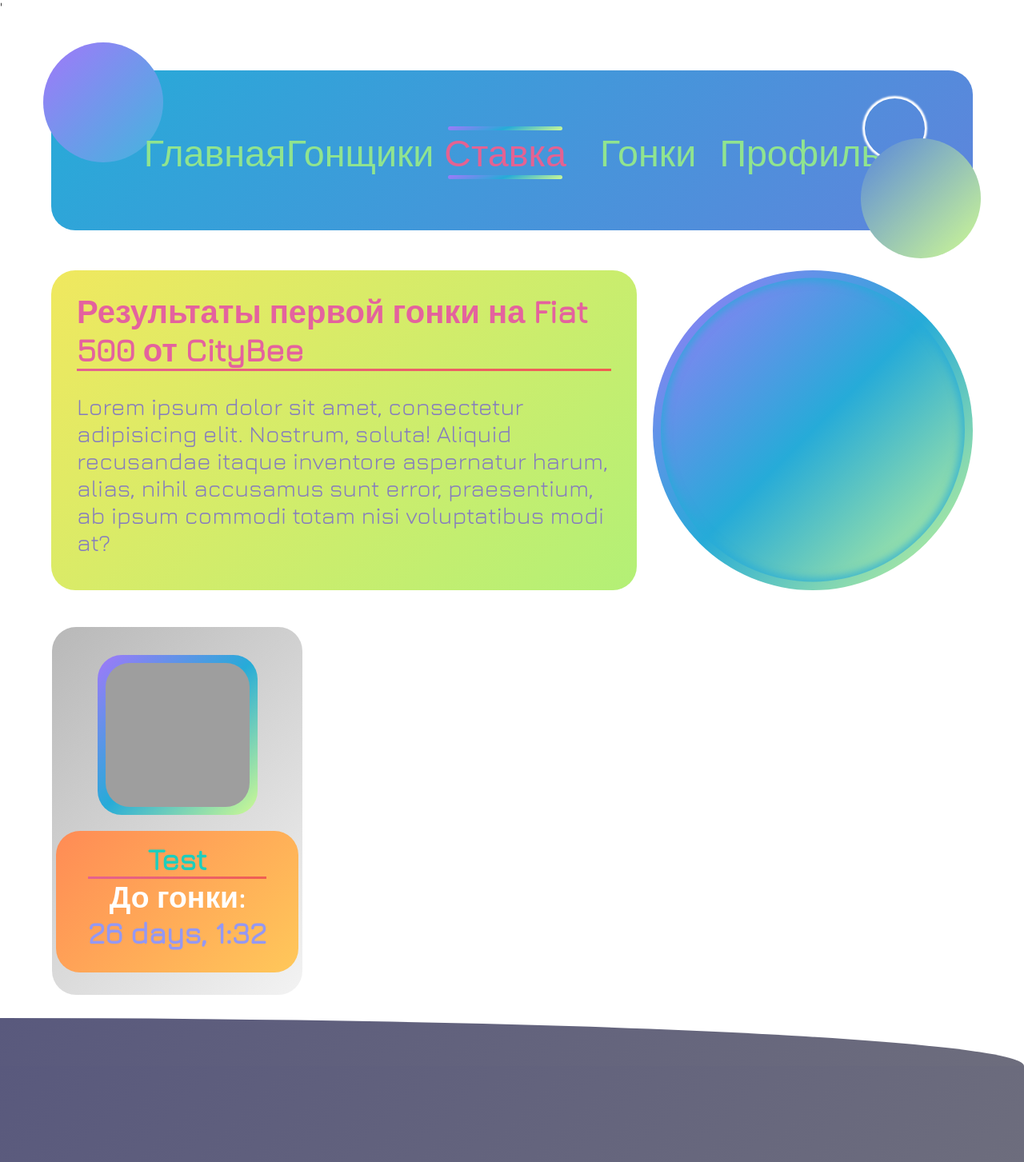
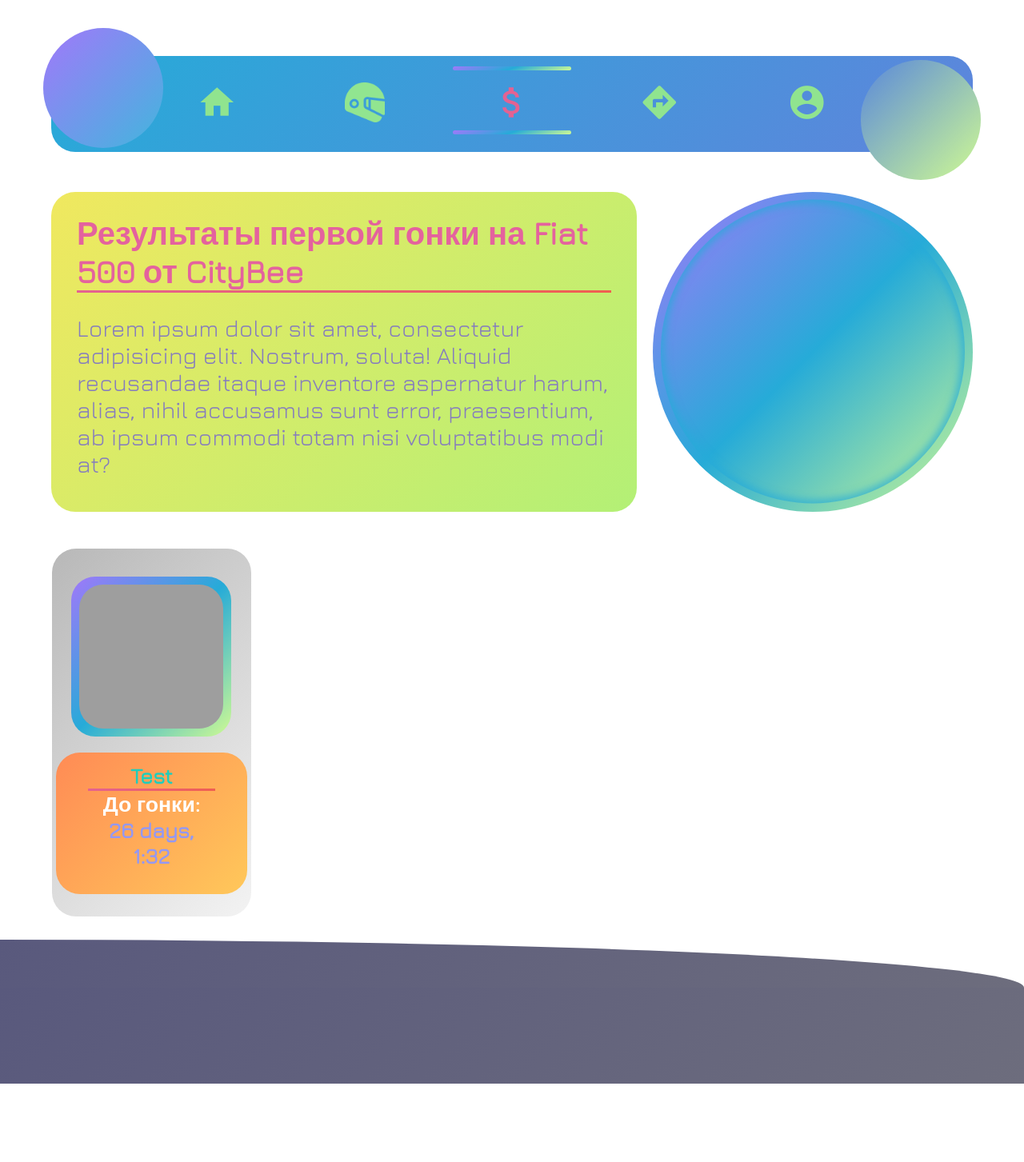
Before and after one commit to karpach15/BeeBET, a Django app: page /bets/ in a window 1280 px wide. Shown: the whole page at 80% size. After the commit the page ends 1355 px from the top, so only its background shows below. Run offline with Django 3.2, Linux system fonts and the light colour scheme; data comes from the database, SQL or seed files in the repository; both versions use the stored data as it was after the commit; some web fonts are replaced; grey boxes are pictures that could not be loaded.

Commit message:
second commit

```diff
--- a/account_profile/views.py
+++ b/account_profile/views.py
@@ -1,4 +1,4 @@
-from django.shortcuts import render
+from django.shortcuts import render, redirect
 from .models import Account_profile
 from bets.models import Stake
 from races.models import Race
@@ -12,7 +12,7 @@ def account_profile(request):
 		current_user = request.user.username
 		current_user_info = Account_profile.objects.get(login = current_user)
 	else:
-		current_user_info = []
+		return redirect('/accounts/login')
 
 	races_list = Race.objects.order_by('-time_date')
 	races_participated = 0
@@ -36,7 +36,6 @@ def account_profile(request):
 
 		current_user_info = Account_profile.objects.get(login = current_user)
 
-	# transactions = Account_profile.objects.get(login = current_user_info.login).transaction_history.split('|')
 	transactions = Stake.objects.filter(name = current_user_info.account_name + ' ' + current_user_info.account_surname).order_by('-bet_date')
 
 	return render(request, 'account_profile/account_profile.html', {
--- a/drivers/views.py
+++ b/drivers/views.py
@@ -5,7 +5,7 @@ from account_profile.models import Account_profile
 from django.http import HttpResponse
 
 def drivers(request):
-	drivers_list = Drivers.objects.order_by('-reg_date')
+	drivers_list = Drivers.objects.order_by('reg_date')
 	if request.user.is_authenticated:
 		current_user = request.user.username
 		current_user_info = Account_profile.objects.get(login = current_user)
--- a/main/static/css/media-queries.css
+++ /dev/null
@@ -1,5 +0,0 @@
-@media only screen and (max-width: 1600px){
-	.races_for_bets{
-		grid-template-columns: 1fr 1fr 1fr;
-	}
-}
--- a/main/static/css/style.css
+++ b/main/static/css/style.css
@@ -107,6 +107,24 @@ menu .btns{
 	margin: 0 auto;
 	display: grid;
 	grid-template-columns: 1fr 1fr 1fr 1fr 1fr ;
+}
+
+menu .btns_media{
+	transform: translateY(13px);
+	width: 80%;
+	margin: 0 auto;
+	display: grid;
+	grid-template-columns: 1fr 1fr 1fr 1fr 1fr ;
+}
+
+menu .btns_media a i{
+	font-size: 50px;
+	padding-top: 15px;
+}
+
+menu .btns_media a img{
+	height: 50px;
+	padding-top: 15px;
 }
 
 .menu_btn{
--- a/main/static/js/main.js
+++ b/main/static/js/main.js
@@ -4,6 +4,11 @@ jQuery('document').ready(function(){
 
 	$('.driver:not(#driver_reg)').click(function(){
 		$('.popUp').css('display', 'block');
+
+		var pop_up = $('.popUp .driver_details').height();
+		var pop_up = pop_up - 350 + 'px';
+		$('.popUp .info').css('height', pop_up);
+
 		var driverName = $(this).find('#name').text();
 		var driverSurname = $(this).find('#surname').text();
 		var racesParticipated = $(this).find('#races_participated').text();
--- /dev/null
+++ b/main/static/js/media-queries.js
@@ -0,0 +1,12 @@
+jQuery('document').ready(function(){
+	if ($(window).width() < 1890){
+		var medi_queries = $('.style').text();
+		$('.media_style').html(medi_queries);
+		$('.btns').css('display', 'none');
+		$('.btns_media').css('display', 'grid');
+		$('.btns_media .active img').attr('src', '/static/main/img/helmet_active.png');
+			var pop_up = $('.popUp .driver_details').height();
+			var pop_up = pop_up - 350 + 'px';
+			$('.popUp .info').css('height', pop_up);
+	}
+});
--- a/main/templates/main/includes/header.html
+++ b/main/templates/main/includes/header.html
@@ -8,6 +8,14 @@
 			<a href="{% url 'bets' %}" class="menu_btn {% if page == 'bets' %}active{% endif %}">Ставка</a>
 			<a href="{% url 'races' %}" class="menu_btn {% if page == 'races' %}active{% endif %}">Гонки</a>
 			<a href="{% url 'account_profile' %}" id="profile" class="menu_btn {% if page == 'account_profile' %}active{% endif %}">Профиль</a>
+		</div>
+		{% load static %}
+		<div class="btns_media" style="display: none;">
+			<a href="{% url 'index' %}" class="menu_btn {% if page == 'main' %}active{% endif %}"><i class="material-icons">home</i></a>
+			<a href="{% url 'drivers' %}" class="menu_btn {% if page == 'drivers' %}active{% endif %}"><img src="{% static 'main/img/helmet.png' %}"></a>
+			<a href="{% url 'bets' %}" class="menu_btn {% if page == 'bets' %}active{% endif %}"><i class="material-icons">attach_money</i></a>
+			<a href="{% url 'races' %}" class="menu_btn {% if page == 'races' %}active{% endif %}"><i class="material-icons">directions</i></a>
+			<a href="{% url 'account_profile' %}" id="profile" class="menu_btn {% if page == 'account_profile' %}active{% endif %}"><i class="material-icons">account_circle</i></a>
 		</div>
 		<a href="{% url 'account_profile' %}"><div class="profile" style='background: url({{user_info.account_pic}}) no-repeat center top / cover'></div></a>
 		<p display="none" class="account_pic_url">{{user_info.account_pic}}</p>
--- a/main/templates/main/wrapper.html
+++ b/main/templates/main/wrapper.html
@@ -5,11 +5,26 @@
 	<title>{% block title %}CityBee Race{% endblock %}</title>
 	{% load static %}
 	<link rel="stylesheet" href="{% static 'css/style.css' %}" type="text/css">
-	<link rel="stylesheet" href="{% static 'css/media-queries.css' %}">
 	<link href="https://fonts.googleapis.com/css?family=Jura|Sulphur+Point&display=swap" rel="stylesheet">
 	<script type="text/javascript" src="{% static 'js/jquery-3.3.1.min.js' %}"></script>
-	<script type="text/javascript" src="{% static 'js/main.js' %}" ></script>'
+	<script type="text/javascript" src="{% static 'js/main.js' %}" ></script>
+	<script type="text/javascript" src="{% static 'js/media-queries.js' %}" ></script>
+	<link href="https://fonts.googleapis.com/icon?family=Material+Icons" rel="stylesheet">
 </head>
+<style class="media_style">
+
+</style>
+<div class="style" style="display: none;">
+	menu{
+		height: 120px;
+	}
+	#time_before_race{
+		font-size: 25pt;
+	}
+	.info h2{
+		font-size: 20pt !important;
+	}
+</div>
 <body>
 	{% block content %}
 	{% endblock %}
```
Also changed, not shown: other parts of main/static/css/style.css (+29 -37 lines), account_profile/templates/account_profile/account_profile.html (+30 -8 lines), main/templates/main/includes/header_login.html (+7 -0 lines), db.sqlite3, main/static/main/img/helmet.png (added), main/static/main/img/helmet_active.png (added).
